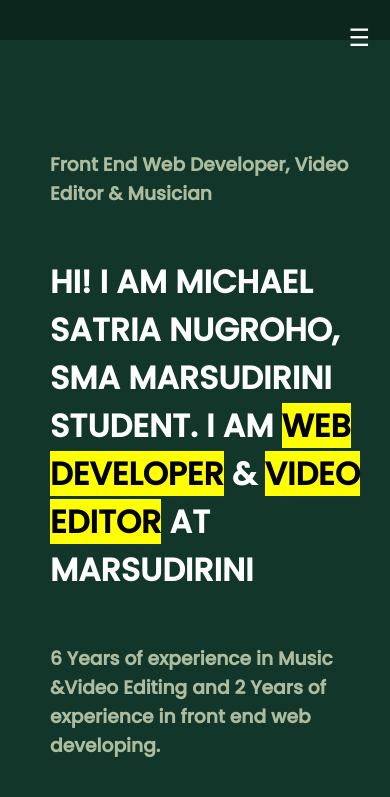
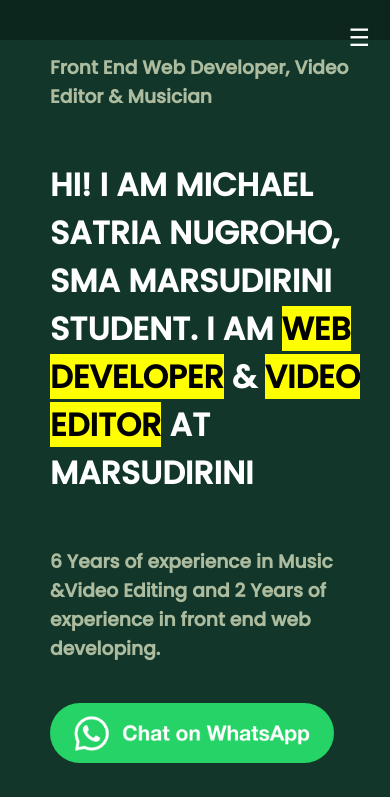
Before and after one commit to mic3103/portofolio-michael, a plain HTML site: page index.html in a window 390 px wide. Shown: the top 797 px of the page. Drawn offline with Linux system fonts and the light colour scheme.

Commit message:
Update style.css
Perubahan semuanya

```diff
--- a/style.css
+++ b/style.css
@@ -183,7 +183,7 @@ th, td {
 footer {
     align-items: center;
     text-align: center;
-    background-color: #adbc9f9c;
+    background-color: #ffffff9c;
 }
 
 footer h4, h3{
@@ -237,7 +237,7 @@ i:hover {
       .hero {
         display: flex;
         flex-direction: column;
-        padding-top: 100px;
+        padding-top: 3px;
         justify-content: space-between;
         padding-bottom: 50px;
         align-items: center;
@@ -265,7 +265,9 @@ i:hover {
         margin-top: 20px;
         transition: 1s;
         margin-right: 30px;
+        margin-bottom: 30px;
     }
+
 
 
     .gambar-utama {
```
